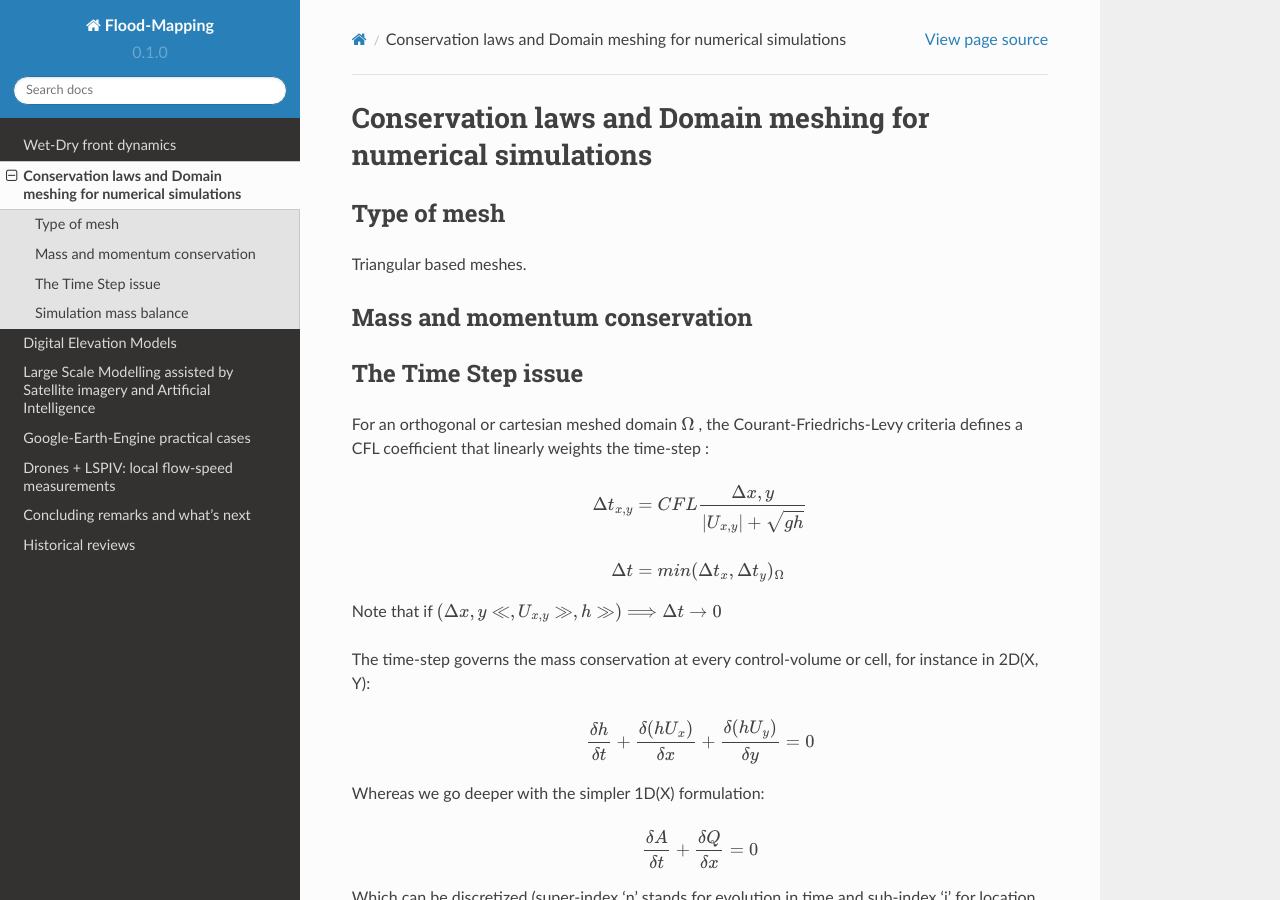
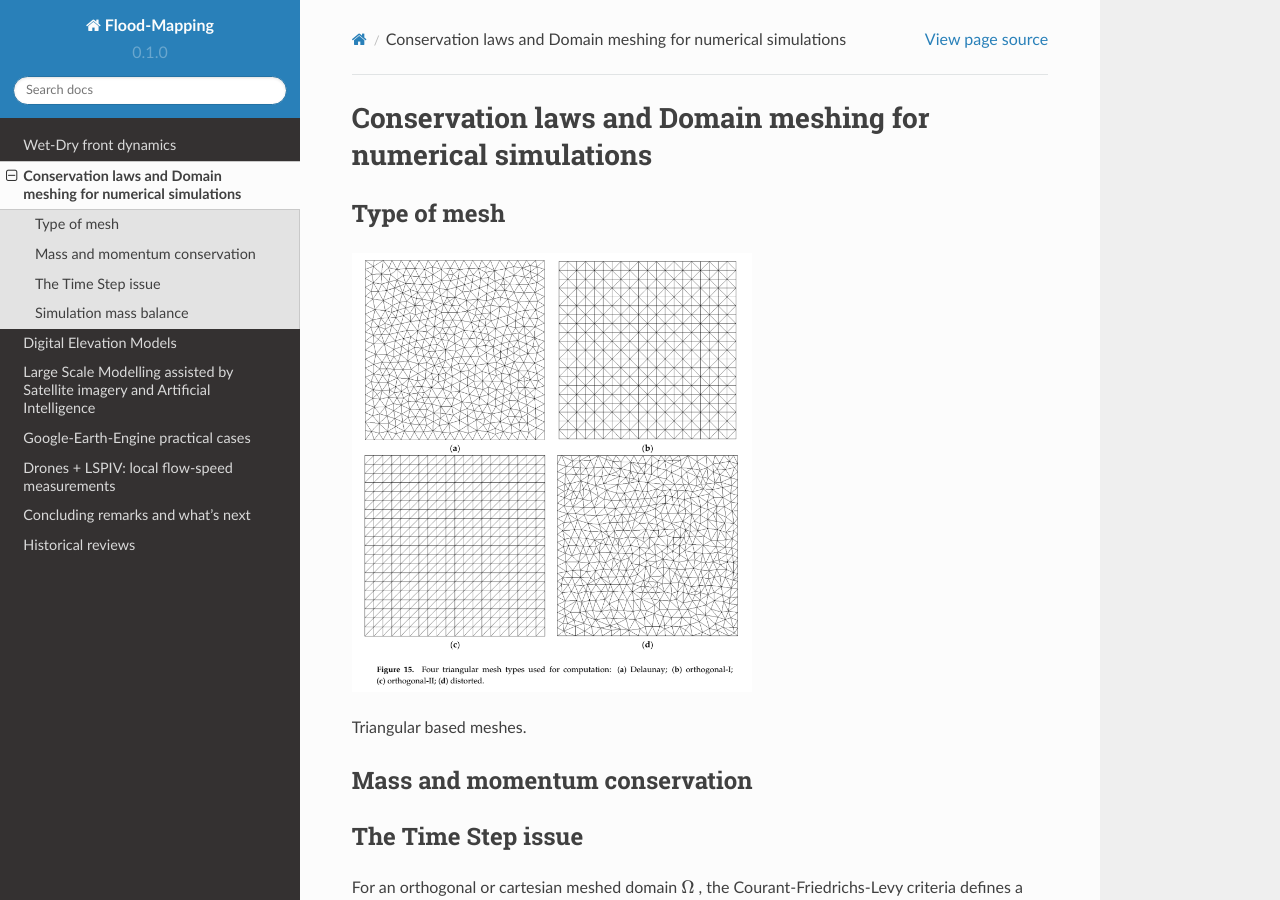
Before and after one commit to ivillamadrid/FloodMapping, a Sphinx documentation site: the page built from docs/source/claws.rst, in a window 1280 px wide and 900 px high. Built offline with Sphinx 7.4.7 and the Read the Docs theme 2.0.0, drawn with Linux system fonts in a browser that asks for light colours.

Commit message:
Update claws.rst

```diff
--- a/docs/source/claws.rst
+++ b/docs/source/claws.rst
@@ -5,7 +5,9 @@ Conservation laws and Domain meshing for numerical simulations
 Type of mesh
 ------------
 
-
+.. image:: TriangularMeshes.png
+  :width: 400
+  :alt: Typical triangular based meshes
 
 
 Triangular based meshes.
```
